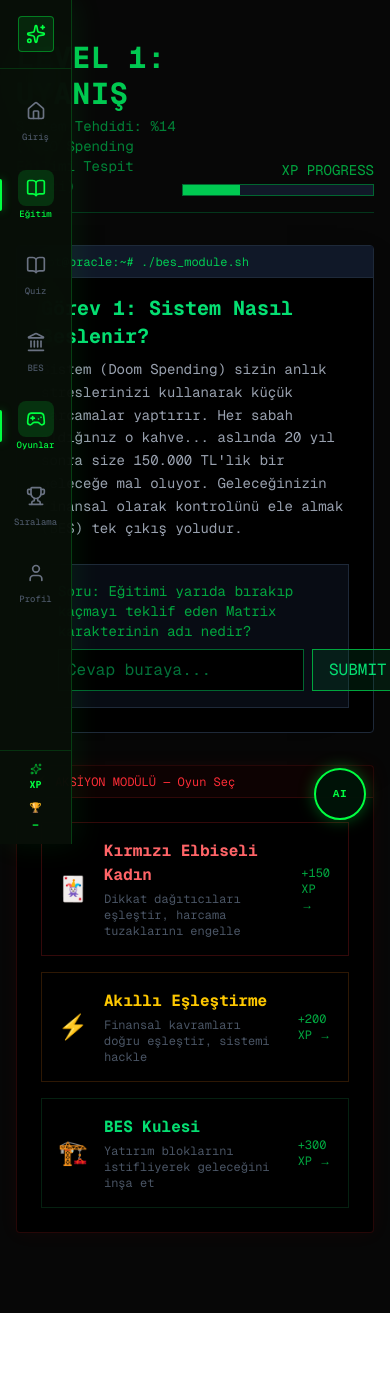
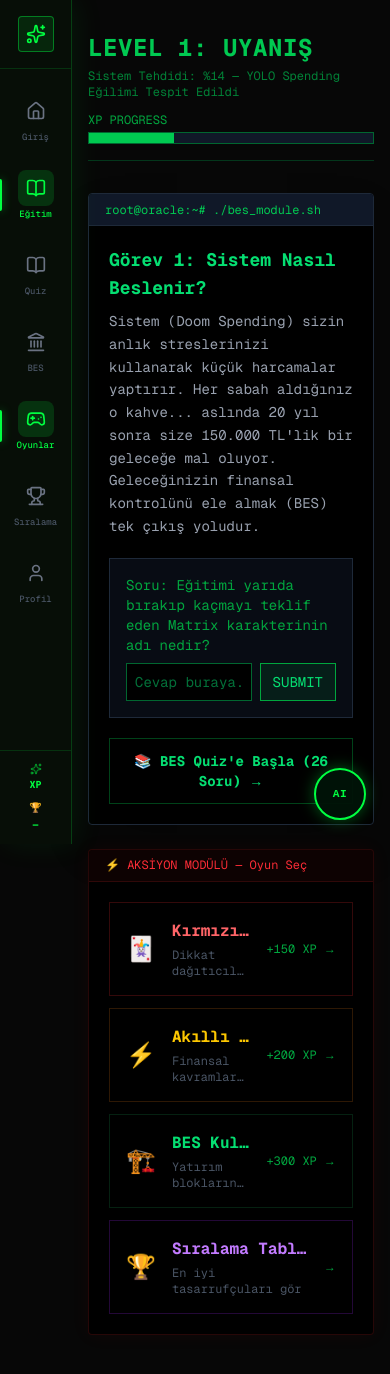
Before and after one commit to the-arma-of-owl/matrix, a Next.js app in the folder matrix-app/: page /dashboard in a window 390 px wide. Shown: the top 1374 px of the page. Before the commit the page ends 1313 px from the top, so only its background shows below. Built offline with nearby package versions, Linux system fonts and the light colour scheme.

Commit message:
fix: dashboard responsive overflow - sidebar offset, truncate, xl grid, xp bar fluid

```diff
--- a/matrix-app/src/app/dashboard/page.tsx
+++ b/matrix-app/src/app/dashboard/page.tsx
@@ -3,96 +3,129 @@ import OracleChatWidget from '@/components/ui/OracleChatWidget';
 
 export default function Dashboard() {
   return (
-    <div className="min-h-screen bg-[#070707] text-gray-300 font-mono flex flex-col pt-10 px-4 pb-20">
+    <div className="min-h-screen bg-[#070707] text-gray-300 font-mono">
+      {/* Sidebar offset — NavigationBar 72px wide */}
+      <div className="ml-[72px] min-h-screen flex flex-col px-4 sm:px-6 pt-8 pb-24 max-w-[1200px]">
 
         {/* Üst Bar */}
-      <header className="border-b border-green-800/50 pb-4 mb-8 flex justify-between items-end">
-        <div>
-          <h1 className="text-3xl font-bold text-green-500 tracking-wide">LEVEL 1: UYANIŞ</h1>
-          <p className="text-sm text-green-700 mt-1">Sistem Tehdidi: %14 (YOLO Spending Eğilimi Tespit Edildi)</p>
+        <header className="border-b border-green-800/50 pb-4 mb-8 flex flex-col sm:flex-row sm:items-end gap-3 sm:gap-0 sm:justify-between">
+          <div className="min-w-0">
+            <h1 className="text-2xl sm:text-3xl font-bold text-green-500 tracking-wide truncate">
+              LEVEL 1: UYANIŞ
+            </h1>
+            <p className="text-xs sm:text-sm text-green-700 mt-1">
+              Sistem Tehdidi: %14 — YOLO Spending Eğilimi Tespit Edildi
+            </p>
           </div>
-        <div className="text-right">
-          <div className="text-sm text-green-600 mb-1">XP PROGRESS</div>
-          <div className="w-48 h-3 bg-gray-900 border border-green-800">
-            <div className="h-full bg-green-500" style={{ width: '30%' }}></div>
+          <div className="text-left sm:text-right flex-shrink-0">
+            <div className="text-xs text-green-600 mb-1">XP PROGRESS</div>
+            <div className="w-full sm:w-48 h-3 bg-gray-900 border border-green-800">
+              <div className="h-full bg-green-500" style={{ width: '30%' }} />
             </div>
           </div>
         </header>
 
-      {/* Ana Grid - TryHackMe Formatı */}
-      <div className="grid grid-cols-1 lg:grid-cols-2 gap-8 flex-1">
+        {/* Ana Grid */}
+        <div className="grid grid-cols-1 xl:grid-cols-2 gap-6 flex-1">
 
           {/* SOL: Öğrenme Terminali */}
-        <section className="bg-black border border-gray-800 rounded p-6 shadow-2xl relative">
-          <div className="absolute top-0 left-0 w-full h-8 bg-gray-900 flex items-center px-4 border-b border-gray-800">
-            <span className="text-xs text-green-500">root@oracle:~# ./bes_module.sh</span>
+          <section className="bg-black border border-gray-800 rounded overflow-hidden shadow-2xl relative">
+            <div className="w-full h-8 bg-gray-900 flex items-center px-4 border-b border-gray-800 flex-shrink-0">
+              <span className="text-xs text-green-500 truncate">root@oracle:~# ./bes_module.sh</span>
             </div>
 
-          <div className="mt-6 space-y-6">
+            <div className="p-5 space-y-5">
               <div>
-              <h3 className="text-xl text-green-400 font-bold mb-2">Görev 1: Sistem Nasıl Beslenir?</h3>
+                <h3 className="text-lg text-green-400 font-bold mb-2">Görev 1: Sistem Nasıl Beslenir?</h3>
                 <p className="text-gray-400 leading-relaxed text-sm">
                   Sistem (Doom Spending) sizin anlık streslerinizi kullanarak küçük harcamalar yaptırır.
                   Her sabah aldığınız o kahve... aslında 20 yıl sonra size 150.000 TL&apos;lik bir geleceğe mal oluyor.
-                Geleceğinizin finansal olarak kontrolünü ele almak (BES) tek çıkış yoludur.
+                  Geleceğinizin finansal kontrolünü ele almak (BES) tek çıkış yoludur.
                 </p>
               </div>
 
               <div className="bg-gray-900/50 p-4 border border-gray-800">
-              <label className="block text-sm text-green-600 mb-2">Soru: Eğitimi yarıda bırakıp kaçmayı teklif eden Matrix karakterinin adı nedir?</label>
+                <label className="block text-sm text-green-600 mb-2">
+                  Soru: Eğitimi yarıda bırakıp kaçmayı teklif eden Matrix karakterinin adı nedir?
+                </label>
                 <div className="flex gap-2">
-                <input type="text" className="flex-1 bg-black border border-green-800 p-2 text-green-400 outline-none focus:border-green-500" placeholder="Cevap buraya..." />
-                <button className="px-4 py-2 bg-green-800/20 border border-green-600 text-green-400 hover:bg-green-500 hover:text-black">SUBMIT</button>
+                  <input
+                    type="text"
+                    className="flex-1 min-w-0 bg-black border border-green-800 p-2 text-green-400 outline-none focus:border-green-500 text-sm"
+                    placeholder="Cevap buraya..."
+                  />
+                  <button className="px-3 py-2 bg-green-800/20 border border-green-600 text-green-400 hover:bg-green-500 hover:text-black text-sm whitespace-nowrap flex-shrink-0 transition-colors">
+                    SUBMIT
+                  </button>
                 </div>
               </div>
+
+              <Link href="/level1"
+                className="block w-full text-center py-3 border border-green-600/40 text-green-400 hover:bg-green-900/20 hover:border-green-500 transition-all text-sm font-bold">
+                📚 BES Quiz&apos;e Başla (26 Soru) →
+              </Link>
             </div>
           </section>
 
           {/* SAĞ: Oyun Seçim Alanı */}
-        <section className="bg-black border border-red-900/30 rounded p-6 shadow-[0_0_20px_rgba(255,0,0,0.05)] relative flex flex-col gap-4">
-          <div className="absolute top-0 left-0 w-full h-8 bg-red-900/10 flex items-center px-4 border-b border-red-900/30">
+          <section className="bg-black border border-red-900/30 rounded overflow-hidden shadow-[0_0_20px_rgba(255,0,0,0.05)] relative">
+            <div className="w-full h-8 bg-red-900/10 flex items-center px-4 border-b border-red-900/30">
               <span className="text-xs text-red-500">⚡ AKSİYON MODÜLÜ — Oyun Seç</span>
             </div>
 
-          <div className="mt-8 grid grid-cols-1 gap-4">
+            <div className="p-5 grid grid-cols-1 gap-3">
 
               {/* Memory Match */}
-            <Link href="/games/memory-match" className="group flex items-center gap-4 p-4 border border-red-900/40 hover:border-red-500 hover:bg-red-900/10 transition-all">
-              <div className="text-2xl">🃏</div>
-              <div>
-                <div className="text-red-400 font-bold group-hover:text-red-300">Kırmızı Elbiseli Kadın</div>
-                <div className="text-xs text-gray-600 mt-1">Dikkat dağıtıcıları eşleştir, harcama tuzaklarını engelle</div>
+              <Link href="/games/memory-match"
+                className="group flex items-center gap-4 p-4 border border-red-900/40 hover:border-red-500 hover:bg-red-900/10 transition-all min-w-0">
+                <div className="text-2xl flex-shrink-0">🃏</div>
+                <div className="min-w-0 flex-1">
+                  <div className="text-red-400 font-bold group-hover:text-red-300 truncate">Kırmızı Elbiseli Kadın</div>
+                  <div className="text-xs text-gray-600 mt-1 line-clamp-2">Dikkat dağıtıcıları eşleştir, harcama tuzaklarını engelle</div>
                 </div>
-              <span className="ml-auto text-green-600 text-xs">+150 XP →</span>
+                <span className="ml-auto text-green-600 text-xs flex-shrink-0">+150 XP →</span>
               </Link>
 
               {/* Match Game */}
-            <Link href="/games/match" className="group flex items-center gap-4 p-4 border border-yellow-900/40 hover:border-yellow-500 hover:bg-yellow-900/10 transition-all">
-              <div className="text-2xl">⚡</div>
-              <div>
-                <div className="text-yellow-400 font-bold group-hover:text-yellow-300">Akıllı Eşleştirme</div>
-                <div className="text-xs text-gray-600 mt-1">Finansal kavramları doğru eşleştir, sistemi hackle</div>
+              <Link href="/games/match"
+                className="group flex items-center gap-4 p-4 border border-yellow-900/40 hover:border-yellow-500 hover:bg-yellow-900/10 transition-all min-w-0">
+                <div className="text-2xl flex-shrink-0">⚡</div>
+                <div className="min-w-0 flex-1">
+                  <div className="text-yellow-400 font-bold group-hover:text-yellow-300 truncate">Akıllı Eşleştirme</div>
+                  <div className="text-xs text-gray-600 mt-1 line-clamp-2">Finansal kavramları doğru eşleştir, sistemi hackle</div>
                 </div>
-              <span className="ml-auto text-green-600 text-xs">+200 XP →</span>
+                <span className="ml-auto text-green-600 text-xs flex-shrink-0">+200 XP →</span>
               </Link>
 
               {/* BES Tower */}
-            <Link href="/games/bes-tower" className="group flex items-center gap-4 p-4 border border-green-900/40 hover:border-green-500 hover:bg-green-900/10 transition-all">
-              <div className="text-2xl">🏗️</div>
-              <div>
-                <div className="text-green-400 font-bold group-hover:text-green-300">BES Kulesi</div>
-                <div className="text-xs text-gray-600 mt-1">Yatırım bloklarını istifliyerek geleceğini inşa et</div>
+              <Link href="/games/bes-tower"
+                className="group flex items-center gap-4 p-4 border border-green-900/40 hover:border-green-500 hover:bg-green-900/10 transition-all min-w-0">
+                <div className="text-2xl flex-shrink-0">🏗️</div>
+                <div className="min-w-0 flex-1">
+                  <div className="text-green-400 font-bold group-hover:text-green-300 truncate">BES Kulesi</div>
+                  <div className="text-xs text-gray-600 mt-1 line-clamp-2">Yatırım bloklarını istifliyerek geleceğini inşa et</div>
                 </div>
-              <span className="ml-auto text-green-600 text-xs">+300 XP →</span>
+                <span className="ml-auto text-green-600 text-xs flex-shrink-0">+300 XP →</span>
+              </Link>
+
+              {/* Leaderboard */}
+              <Link href="/leaderboard"
+                className="group flex items-center gap-4 p-4 border border-purple-900/40 hover:border-purple-500 hover:bg-purple-900/10 transition-all min-w-0">
+                <div className="text-2xl flex-shrink-0">🏆</div>
+                <div className="min-w-0 flex-1">
+                  <div className="text-purple-400 font-bold group-hover:text-purple-300 truncate">Sıralama Tablosu</div>
+                  <div className="text-xs text-gray-600 mt-1">En iyi tasarrufçuları gör</div>
+                </div>
+                <span className="ml-auto text-green-600 text-xs flex-shrink-0">→</span>
               </Link>
 
             </div>
           </section>
         </div>
+      </div>
 
       {/* Oracle AI Chat Widget */}
       <OracleChatWidget />
-
     </div>
   );
 }
```
Lines whose indentation alone changed are shown as unchanged.
